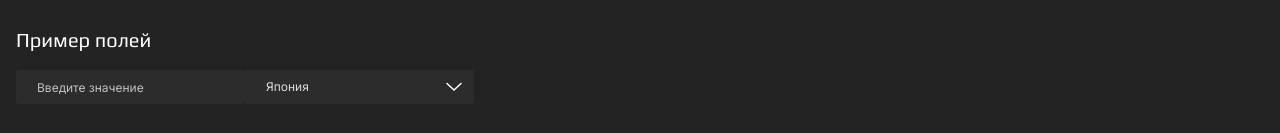
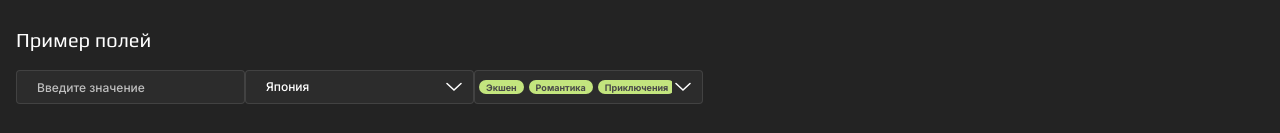
Before and after one commit to demindx/RanobeDays-fastapi, a Vue app in the folder frontend/: page / in a window 1280 px wide. Shown: the part 863-996 px from the top of the page. Built offline with nearby package versions, Linux system fonts and the light colour scheme.

Commit message:
feat(frontend): add tag selector and keep minimal flat fields

```diff
--- a/frontend/src/components/common/DropdownSelectField.vue
+++ b/frontend/src/components/common/DropdownSelectField.vue
@@ -194,16 +194,20 @@ onBeforeUnmount(() => {
   display: inline-flex;
   align-items: center;
   height: 34px;
-  border-radius: 3px;
+  border-radius: 4px;
   background: var(--third-color);
-  border: 1px solid transparent;
+  border: 1px solid var(--border-soft-color);
+  box-shadow: none;
   transition: border-color 0.2s ease, box-shadow 0.2s ease;
+}
+
+.rd-select:hover {
+  border-color: color-mix(in srgb, white 24%, var(--border-soft-color));
 }
 
 .rd-select:focus-within,
 .rd-select--open {
-  border-color: var(--first-color);
-  box-shadow: 0 0 0 2px var(--focus-ring-color);
+  box-shadow: 0 0 0 1px var(--first-color);
 }
 
 .rd-select__trigger {
@@ -211,8 +215,9 @@ onBeforeUnmount(() => {
   height: 100%;
   border: none;
   background: transparent;
-  color: #dbdbdb;
+  color: var(--foreground-third-color);
   font-size: 12px;
+  font-weight: 500;
   line-height: 1;
   padding: 0 34px 0 20px;
   cursor: pointer;
@@ -235,7 +240,7 @@ onBeforeUnmount(() => {
   overflow: hidden;
   text-overflow: ellipsis;
   white-space: nowrap;
-  color: #dbdbdb;
+  color: var(--foreground-third-color);
 }
 
 .rd-select__icon {
@@ -261,26 +266,38 @@ onBeforeUnmount(() => {
   margin: 0;
   padding: 6px;
   list-style: none;
-  border-radius: 8px;
+  border-radius: 10px;
   border: 1px solid var(--border-soft-color);
-  background: color-mix(in srgb, var(--third-color) 92%, black);
-  box-shadow: var(--shadow-lg);
+  background: color-mix(in srgb, var(--third-color) 94%, black);
+  box-shadow:
+    var(--shadow-lg),
+    inset 0 1px 0 color-mix(in srgb, white 7%, transparent);
   z-index: 40;
+}
+
+.rd-select__menu::-webkit-scrollbar {
+  width: 8px;
+}
+
+.rd-select__menu::-webkit-scrollbar-thumb {
+  background: color-mix(in srgb, var(--first-color) 28%, transparent);
+  border-radius: 999px;
 }
 
 .rd-select__option {
   min-height: 34px;
   border-radius: 6px;
   padding: 8px 10px;
-  color: #dbdbdb;
+  color: var(--foreground-third-color);
   display: flex;
   align-items: center;
   cursor: pointer;
-  transition: background-color 0.15s ease, color 0.15s ease;
+  transition: background-color 0.15s ease, color 0.15s ease, transform 0.15s ease;
 }
 
 .rd-select__option:hover {
   background: var(--surface-strong-overlay-color);
+  transform: translateX(2px);
 }
 
 .rd-select__option--active {
--- /dev/null
+++ b/frontend/src/components/common/TagDropdownSelector.vue
@@ -0,0 +1,352 @@
+<script setup>
+import { computed, onBeforeUnmount, onMounted, ref } from 'vue'
+
+let instanceId = 0
+
+const props = defineProps({
+  modelValue: {
+    type: Array,
+    default: () => [],
+  },
+  options: {
+    type: Array,
+    default: () => [],
+  },
+  id: {
+    type: String,
+    default: '',
+  },
+  ariaLabel: {
+    type: String,
+    default: 'Выбор тегов',
+  },
+  disabled: {
+    type: Boolean,
+    default: false,
+  },
+  width: {
+    type: [String, Number],
+    default: 229,
+  },
+  maxVisibleTags: {
+    type: Number,
+    default: 4,
+  },
+})
+
+const emit = defineEmits(['update:modelValue', 'change', 'focus', 'blur'])
+
+const rootRef = ref(null)
+const isOpen = ref(false)
+const localId = `rd-tag-select-${++instanceId}`
+
+const normalizedModelValue = computed(() => Array.from(new Set(props.modelValue.map(String))))
+
+const selectedSet = computed(() => new Set(normalizedModelValue.value))
+
+const selectedOptions = computed(() =>
+  props.options.filter((option) => selectedSet.value.has(String(option.value))),
+)
+
+const visibleTags = computed(() => selectedOptions.value.slice(0, props.maxVisibleTags))
+const hiddenCount = computed(() => Math.max(0, selectedOptions.value.length - props.maxVisibleTags))
+
+const baseId = computed(() => props.id || localId)
+const listboxId = computed(() => `${baseId.value}-listbox`)
+
+const closeDropdown = () => {
+  isOpen.value = false
+}
+
+const toggleDropdown = () => {
+  if (props.disabled) return
+  isOpen.value = !isOpen.value
+}
+
+const toggleTag = (optionValue) => {
+  const value = String(optionValue)
+  const next = [...normalizedModelValue.value]
+  const index = next.indexOf(value)
+
+  if (index >= 0) {
+    next.splice(index, 1)
+  } else {
+    next.push(value)
+  }
+
+  emit('update:modelValue', next)
+  emit('change', next)
+}
+
+const handleOutsidePointer = (event) => {
+  if (rootRef.value && !rootRef.value.contains(event.target)) {
+    closeDropdown()
+  }
+}
+
+onMounted(() => {
+  document.addEventListener('pointerdown', handleOutsidePointer)
+})
+
+onBeforeUnmount(() => {
+  document.removeEventListener('pointerdown', handleOutsidePointer)
+})
+</script>
+
+<template>
+  <div
+    ref="rootRef"
+    class="rd-tag-select"
+    :class="{ 'rd-tag-select--open': isOpen }"
+    :style="{ width: typeof width === 'number' ? `${width}px` : width }"
+  >
+    <button
+      :id="baseId"
+      type="button"
+      class="rd-tag-select__trigger"
+      :disabled="disabled"
+      :aria-label="ariaLabel"
+      aria-haspopup="listbox"
+      :aria-expanded="isOpen ? 'true' : 'false'"
+      :aria-controls="listboxId"
+      @click="toggleDropdown"
+      @focus="$emit('focus', $event)"
+      @blur="$emit('blur', $event)"
+    >
+      <div class="rd-tag-select__chips">
+        <template v-if="visibleTags.length">
+          <span
+            v-for="tag in visibleTags"
+            :key="String(tag.value)"
+            class="rd-tag-select__chip"
+          >
+            {{ tag.label }}
+          </span>
+          <span
+            v-if="hiddenCount > 0"
+            class="rd-tag-select__chip rd-tag-select__chip--more"
+          >
+            ...
+          </span>
+        </template>
+        <span
+          v-else
+          class="rd-tag-select__placeholder"
+        >
+          Выберите теги
+        </span>
+      </div>
+
+      <svg
+        class="rd-tag-select__icon"
+        :class="{ 'rd-tag-select__icon--open': isOpen }"
+        width="16"
+        height="10"
+        viewBox="0 0 16 10"
+        fill="none"
+        xmlns="http://www.w3.org/2000/svg"
+        aria-hidden="true"
+        focusable="false"
+      >
+        <path
+          d="M1 1.5L8 8L15 1.5"
+          stroke="white"
+          stroke-linecap="round"
+          stroke-width="1.5"
+        />
+      </svg>
+    </button>
+
+    <transition name="rd-tag-select-fade">
+      <ul
+        v-if="isOpen"
+        :id="listboxId"
+        class="rd-tag-select__menu"
+        role="listbox"
+        :aria-label="ariaLabel"
+        aria-multiselectable="true"
+      >
+        <li
+          v-for="option in options"
+          :key="String(option.value)"
+          class="rd-tag-select__option"
+          :class="{ 'rd-tag-select__option--active': selectedSet.has(String(option.value)) }"
+          role="option"
+          :aria-selected="selectedSet.has(String(option.value)) ? 'true' : 'false'"
+          @click="toggleTag(option.value)"
+        >
+          <span>{{ option.label }}</span>
+          <span
+            v-if="selectedSet.has(String(option.value))"
+            class="rd-tag-select__check"
+            aria-hidden="true"
+          >
+            ✓
+          </span>
+        </li>
+      </ul>
+    </transition>
+  </div>
+</template>
+
+<style scoped>
+.rd-tag-select {
+  position: relative;
+  display: inline-flex;
+  align-items: center;
+  height: 34px;
+  border-radius: 4px;
+  background: var(--third-color);
+  border: 1px solid var(--border-soft-color);
+  box-shadow: none;
+  transition: border-color 0.2s ease, box-shadow 0.2s ease;
+}
+
+.rd-tag-select:hover {
+  border-color: color-mix(in srgb, white 24%, var(--border-soft-color));
+}
+
+.rd-tag-select:focus-within,
+.rd-tag-select--open {
+  box-shadow: 0 0 0 1px var(--first-color);
+}
+
+.rd-tag-select__trigger {
+  width: 100%;
+  height: 100%;
+  border: none;
+  background: transparent;
+  padding: 0 30px 0 4px;
+  display: flex;
+  align-items: center;
+  justify-content: flex-start;
+  cursor: pointer;
+}
+
+.rd-tag-select__trigger:focus {
+  outline: none;
+}
+
+.rd-tag-select__trigger:disabled {
+  cursor: not-allowed;
+  opacity: 0.6;
+}
+
+.rd-tag-select__chips {
+  display: flex;
+  align-items: center;
+  gap: 5px;
+  min-width: 0;
+  overflow: hidden;
+}
+
+.rd-tag-select__chip {
+  display: inline-flex;
+  align-items: center;
+  justify-content: center;
+  height: 14px;
+  padding: 0 7px;
+  border-radius: 7px;
+  background: #c3e57e;
+  color: #494949;
+  font-size: 9px;
+  font-weight: 600;
+  line-height: 1;
+  white-space: nowrap;
+}
+
+.rd-tag-select__chip--more {
+  width: 16px;
+  padding: 0;
+  color: #383838;
+}
+
+.rd-tag-select__placeholder {
+  color: var(--foreground-secondary-color);
+  font-size: 12px;
+  font-weight: 500;
+  white-space: nowrap;
+  overflow: hidden;
+  text-overflow: ellipsis;
+}
+
+.rd-tag-select__icon {
+  position: absolute;
+  right: 11px;
+  top: 50%;
+  transform: translateY(-50%);
+  transition: transform 0.2s ease;
+  pointer-events: none;
+}
+
+.rd-tag-select__icon--open {
+  transform: translateY(-50%) rotate(180deg);
+}
+
+.rd-tag-select__menu {
+  position: absolute;
+  top: calc(100% + 6px);
+  left: 0;
+  width: 100%;
+  margin: 0;
+  padding: 6px;
+  list-style: none;
+  border-radius: 10px;
+  border: 1px solid var(--border-soft-color);
+  background: color-mix(in srgb, var(--third-color) 94%, black);
+  box-shadow:
+    var(--shadow-lg),
+    inset 0 1px 0 color-mix(in srgb, white 7%, transparent);
+  max-height: 220px;
+  overflow-y: auto;
+  z-index: 40;
+}
+
+.rd-tag-select__menu::-webkit-scrollbar {
+  width: 8px;
+}
+
+.rd-tag-select__menu::-webkit-scrollbar-thumb {
+  background: color-mix(in srgb, var(--first-color) 28%, transparent);
+  border-radius: 999px;
+}
+
+.rd-tag-select__option {
+  min-height: 30px;
+  border-radius: 6px;
+  padding: 6px 8px;
+  color: var(--foreground-third-color);
+  display: flex;
+  align-items: center;
+  justify-content: space-between;
+  font-size: 12px;
+  font-weight: 500;
+  cursor: pointer;
+  transition: background-color 0.15s ease, color 0.15s ease, transform 0.15s ease;
+}
+
+.rd-tag-select__option:hover {
+  background: var(--surface-strong-overlay-color);
+  transform: translateX(2px);
+}
+
+.rd-tag-select__option--active {
+  background: var(--first-color-soft);
+  color: var(--first-color);
+}
+
+.rd-tag-select__check {
+  margin-left: 8px;
+}
+
+.rd-tag-select-fade-enter-active,
+.rd-tag-select-fade-leave-active {
+  transition: opacity 0.15s ease, transform 0.15s ease;
+}
+
+.rd-tag-select-fade-enter-from,
+.rd-tag-select-fade-leave-to {
+  opacity: 0;
+  transform: translateY(-6px);
+}
+</style>
--- a/frontend/src/components/common/TextInputField.vue
+++ b/frontend/src/components/common/TextInputField.vue
@@ -79,15 +79,19 @@ const handleKeydown = (event) => {
   display: inline-flex;
   align-items: center;
   height: 34px;
-  border-radius: 3px;
+  border-radius: 4px;
   background: var(--third-color);
-  border: 1px solid transparent;
+  border: 1px solid var(--border-soft-color);
+  box-shadow: none;
   transition: border-color 0.2s ease, box-shadow 0.2s ease;
 }
 
+.rd-field:hover {
+  border-color: color-mix(in srgb, white 24%, var(--border-soft-color));
+}
+
 .rd-field:focus-within {
-  border-color: var(--first-color);
-  box-shadow: 0 0 0 2px var(--focus-ring-color);
+  box-shadow: 0 0 0 1px var(--first-color);
 }
 
 .rd-field__input {
@@ -96,14 +100,15 @@ const handleKeydown = (event) => {
   border: none;
   background: transparent;
   padding: 0 12px 0 20px;
-  color: #dbdbdb;
+  color: var(--foreground-third-color);
   font-size: 12px;
+  font-weight: 500;
   line-height: 1;
 }
 
 .rd-field__input::placeholder {
-  color: #dbdbdb;
-  opacity: 0.85;
+  color: var(--foreground-secondary-color);
+  opacity: 1;
 }
 
 .rd-field__input:focus {
--- a/frontend/src/views/HomeView.vue
+++ b/frontend/src/views/HomeView.vue
@@ -5,18 +5,31 @@ import NovelCardWithTags from '../components/novel/NovelCardWithTags.vue'
 import StatePanel from '@/components/common/StatePanel.vue'
 import TextInputField from '@/components/common/TextInputField.vue'
 import DropdownSelectField from '@/components/common/DropdownSelectField.vue'
+import TagDropdownSelector from '@/components/common/TagDropdownSelector.vue'
 import { novels, novelsWithTags } from '../mocks/novels'
 
 const hasNovels = computed(() => novels.length > 0)
 const hasNovelsWithTags = computed(() => novelsWithTags.length > 0)
 const demoInput = ref('')
 const demoSelect = ref('jp')
+const demoTags = ref(['action', 'romance', 'adventure', 'comedy', 'drama'])
 
 const countryOptions = [
   { label: 'Япония', value: 'jp' },
   { label: 'Корея', value: 'kr' },
   { label: 'Китай', value: 'cn' },
 ]
+
+const tagOptions = [
+  { label: 'Экшен', value: 'action' },
+  { label: 'Романтика', value: 'romance' },
+  { label: 'Приключения', value: 'adventure' },
+  { label: 'Комедия', value: 'comedy' },
+  { label: 'Драма', value: 'drama' },
+  { label: 'Фэнтези', value: 'fantasy' },
+  { label: 'Мистика', value: 'mystery' },
+]
+
 </script>
 
 <template>
@@ -96,6 +109,11 @@ const countryOptions = [
           aria-label="Пример выпадающего списка"
           :options="countryOptions"
         />
+        <TagDropdownSelector
+          v-model="demoTags"
+          aria-label="Пример селектора тегов"
+          :options="tagOptions"
+        />
       </div>
     </div>
   </main>
```
Also changed, not shown: 1 other file (tests, documents, lock files or other folders).
